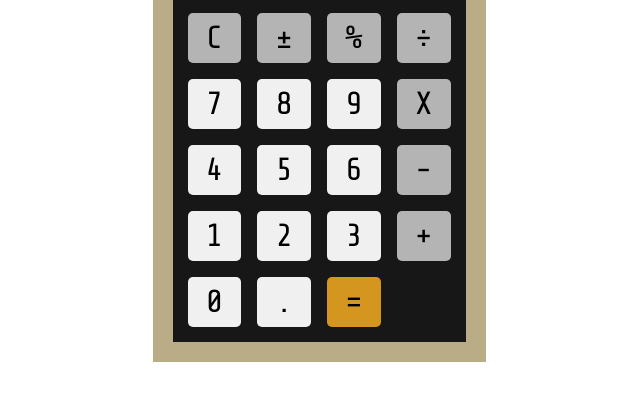
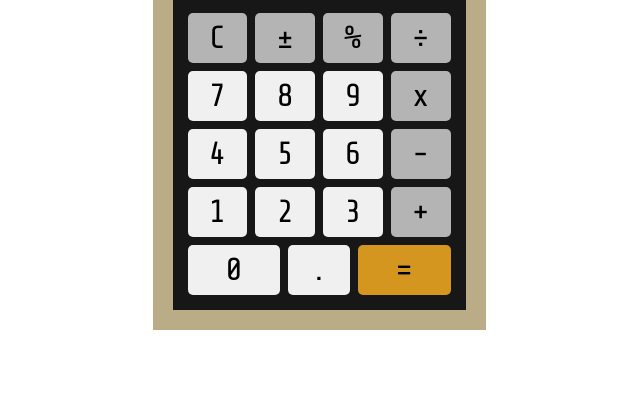
Before and after one commit to SAMulation/datamath-iii, a plain HTML site: page index.html in a window 1280 px wide. Shown: the part 345-746 px from the top of the page, without its empty margins (321-961 px from the left). Drawn offline with nearby package versions, Linux system fonts and the light colour scheme.

Commit message:
CSS Grid implemented

```diff
--- a/index.html
+++ b/index.html
@@ -29,7 +29,7 @@
                     <div class="button" data-btn="7">7</div>
                     <div class="button" data-btn="8">8</div>
                     <div class="button" data-btn="9">9</div>
-                    <div class="button grey" data-btn="*">X</div>
+                    <div class="button grey" data-btn="*">x</div>
 
                     <div class="button" data-btn="4">4</div>
                     <div class="button" data-btn="5">5</div>
@@ -41,9 +41,11 @@
                     <div class="button" data-btn="3">3</div>
                     <div class="button grey" data-btn="+">+</div>
 
-                    <div class="button flexTwo" data-btn="0">0</div>
-                    <div class="button flexOne" data-btn=".">.</div>
-                    <div class="button flexTwo orange" data-btn="=">=</div>
+                    <div class="row3">
+                        <div class="button flexTwo" data-btn="0">0</div>
+                        <div class="button flexOne" data-btn=".">.</div>
+                        <div class="button flexTwo orange" data-btn="=">=</div>
+                    </div>
             </div>
         </div>
     </div>
--- a/styles.css
+++ b/styles.css
@@ -57,13 +57,20 @@ p.subhead {
     user-select: none;
     display: grid;
     grid-template-columns: repeat(4, 1fr);
-    grid-gap: 1em;
+    grid-gap: .5em;
 }
 
-.buttonArea div {
+.buttonArea div:not(.row3) {
     display: flex;
     justify-content: center;
     align-items: center;
+}
+
+.row3 {
+    grid-column: span 4;
+    display: grid;
+    grid-template-columns: 3fr 2fr 3fr;
+    grid-column-gap: .5em;
 }
 
 /* .row4 {
```
